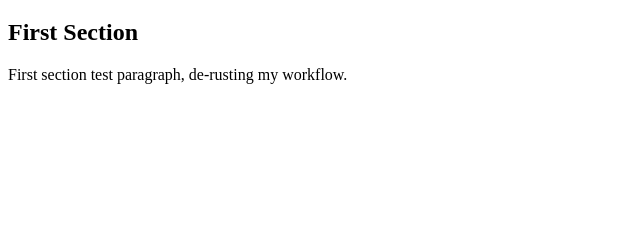
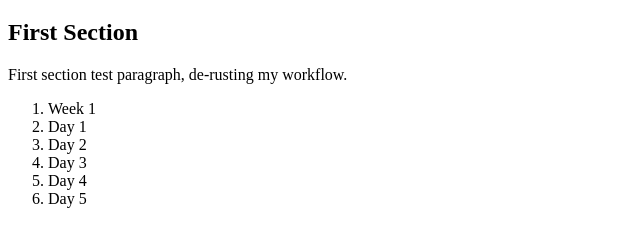
Before and after one commit to israelasanchez/Week1Project1, a plain HTML site: page index.html in a window 1280 px wide. Shown: the part 61-308 px from the top of the page, without its empty margins (0-640 px from the left). Drawn offline with Linux system fonts and the light colour scheme.

Commit message:
Update index.html
adding a list

```diff
--- a/index.html
+++ b/index.html
@@ -14,6 +14,18 @@
     <div class="firstsection">
       <h2>First Section</h2>
         <p>First section test paragraph, de-rusting my workflow.</p>
+
+        <ol>
+          <li>Week 1</li
+            <ul>
+              <li>Day 1</li>
+              <li>Day 2</li>
+              <li>Day 3</li>
+              <li>Day 4</li>
+              <li>Day 5</li>
+            </ul>
+        </ol>
     </div>
+
   </body>
 </html>
```
